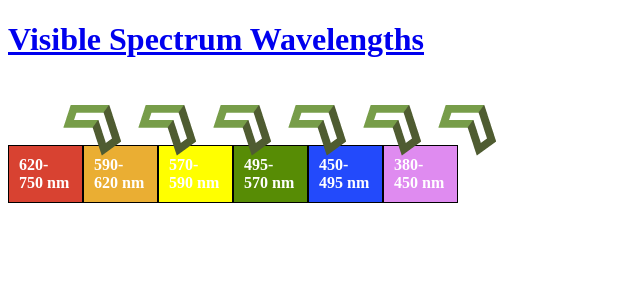
After one commit to raymondsjkim/Codeup-Web-Exercises, a PHP site: page /css_positioning.html in a window 1280 px wide. The commit adds this page. Shown: the top 300 px of the page, without its empty margins (0-640 px from the left). Run offline with PHP 8.4, Linux system fonts and the light colour scheme.

Commit message:
added positioning file

```diff
--- a/public/css/box_model.css
+++ b/public/css/box_model.css
@@ -1,10 +1,35 @@
-div {
+html {
+    box-sizing: border-box;
+}
+*, *:before, *:after {
+    box-sizing: inherit;
+}
+
+#top section {
+	float: left;
+}
+
+#bottom section {
+	float: left;
+}
+
+#container div {
 	border: 1px solid black;
-	width: 150px;
-	height: 50px;
+/*	width: 150px;
+	height: 50px;*/
+	width: 75px;
+	/*height: 72px;*/
 	padding: 10px;
 	color: white;
 	font-weight: bold;
+	/*margin-left: 40px;*/
+}
+
+#container img {
+	position: relative;
+	left: 55px;
+	top: 15px;
+	margin-top: 10px;
 }
 
 #red {
@@ -13,30 +38,21 @@ div {
 
 #orange {
 	background-color: #eaae33;
-	margin: 10px;
-	margin-left: 30px;
+	margin-left:
 }
 
 #yellow {
 	background-color: #ffff00;
-	margin: 10px;
-	margin-left: 60px;
 }
 
 #green {
 	background-color: #578c05;
-	margin:  10px;
-	margin-left: 90px;
 }
 
 #blue {
 	background-color: #234afb;
-	margin: 10px;
-	margin-left: 120px;
 }
 
 #purple {
 	background-color: #DF8BF0;
-	margin: 10px;
-	margin-left: 150px;
 }
--- /dev/null
+++ b/public/css_positioning.html
@@ -0,0 +1,47 @@
+<!DOCTYPE html>
+<html>
+<head>
+	<title>Position Exercise</title>
+	<meta charset="UTF-8">
+	<link rel="stylesheet" type="text/css" href="css/box_model.css">
+</head>
+
+<body>
+	<h1><a href="https://en.wikipedia.org/wiki/Wavelength" target="_blank">Visible Spectrum Wavelengths</a></h1>
+
+<div id="top">
+	<section id="container" class="floats1">
+		<img src="img/codeup-arrow.png">
+		<div id="red">620-750 nm</div>
+	</section>
+
+	<section id="container" class="floats2">
+		<img src="img/codeup-arrow.png">
+		<div id="orange">590-620 nm</div>
+	</section>
+
+	<section id="container" class="floats3">
+		<img src="img/codeup-arrow.png">
+		<div id="yellow">570-590 nm</div>
+	</section>
+</div>
+<div id="bottom">
+	<section id="container" class="floats4">
+		<img src="img/codeup-arrow.png">
+		<div id="green">495-570 nm</div>
+	</section>
+
+	<section id="container" class="floats5">
+		<img src="img/codeup-arrow.png">
+		<div id="blue">450-495 nm</div>
+	</section>
+
+	<section id="container" class="floats6">
+		<img src="img/codeup-arrow.png">
+		<div id="purple">380-450 nm</div>
+	</section>
+</div>
+
+
+</body>
+</html>
```
Also changed, not shown: public/img/codeup-arrow.png (added).
